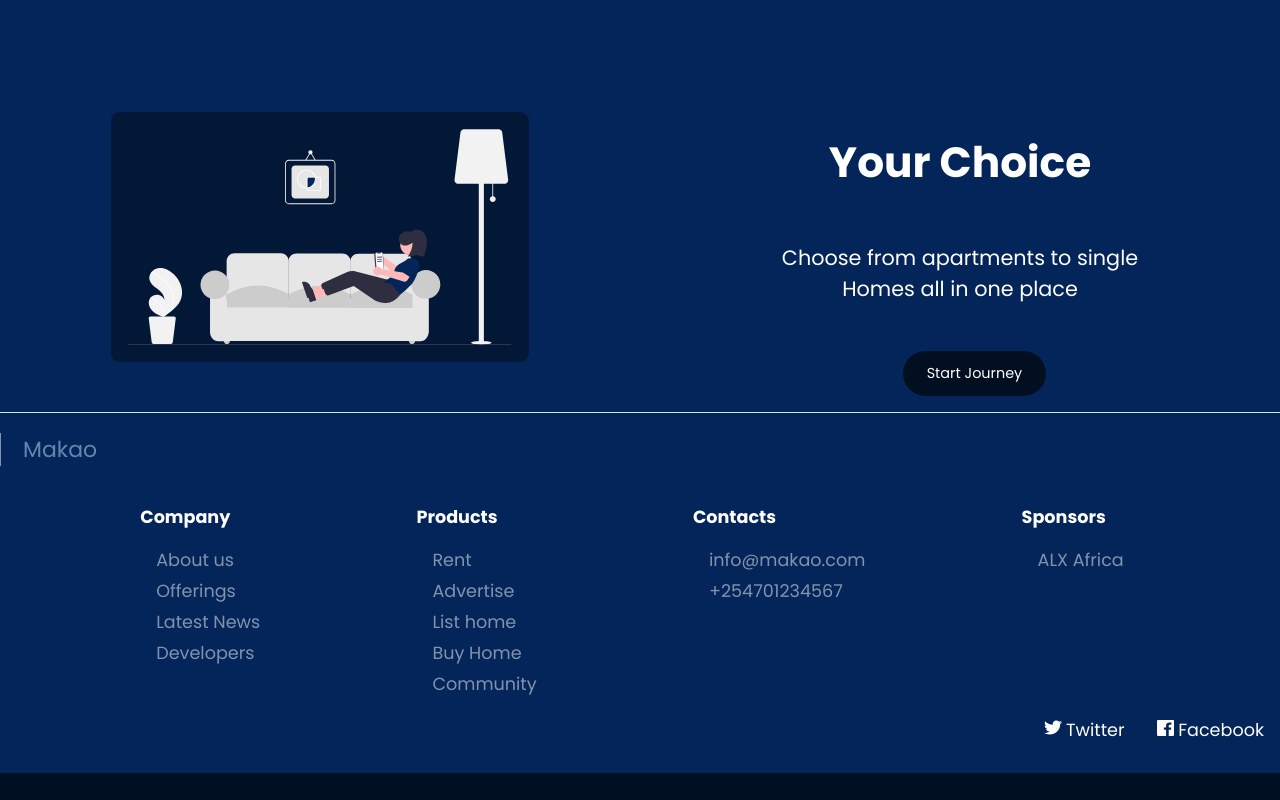
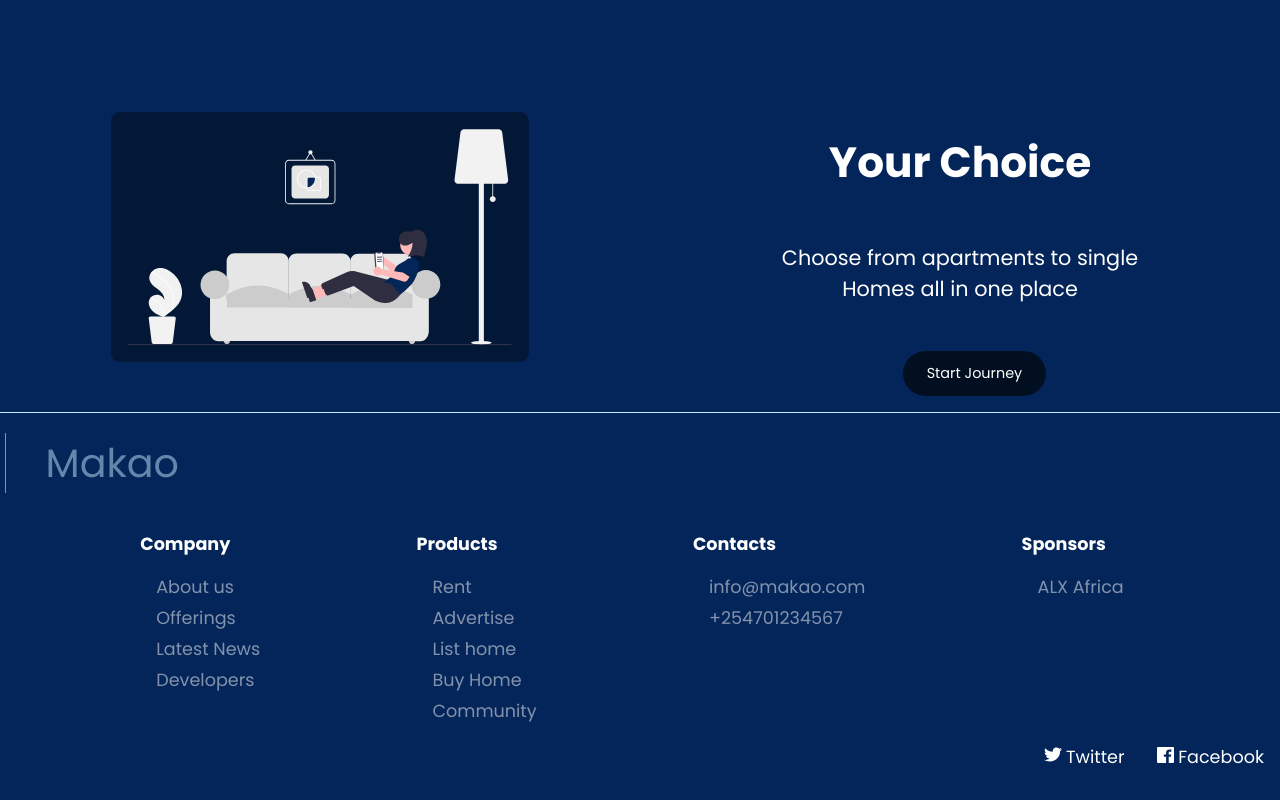
Before and after one commit to CKBrian/Makao, a React (Vite) app in the folder frontend/: page / in a window 1280 px wide. Shown: the part 2967-3767 px from the top of the page. Before the commit the page ends 3740 px from the top, so only its background shows below. Built offline with nearby package versions, Linux system fonts and the light colour scheme; no server answers.

Commit message:
wip: Add a footer section for the landing page

```diff
--- a/frontend/src/components/Landingpage/Footer/footer.css
+++ b/frontend/src/components/Landingpage/Footer/footer.css
@@ -26,8 +26,8 @@
     display: flex;
     justify-content: flex-start;
     margin-top: 20px;
-	margin-right: auto;
-    font-size: 1.25em;
+	margin-left: 5px;
+    font-size: 2.25em;
     color: rgba(194, 232, 255, 1);
     opacity: 0.5;
   }
```
